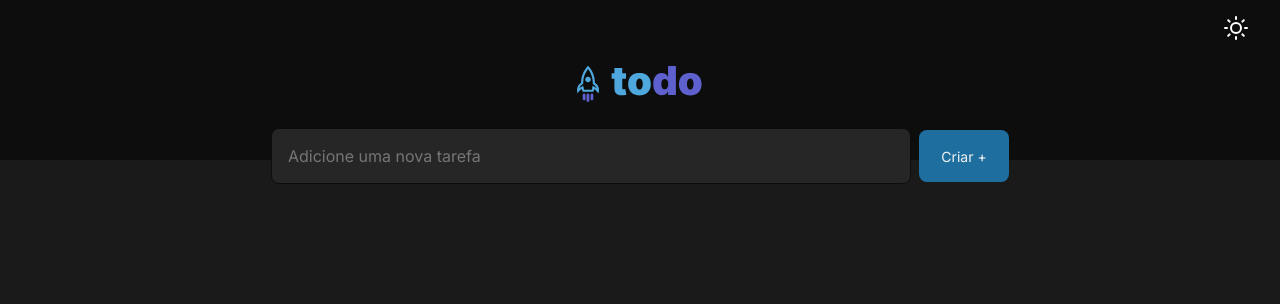
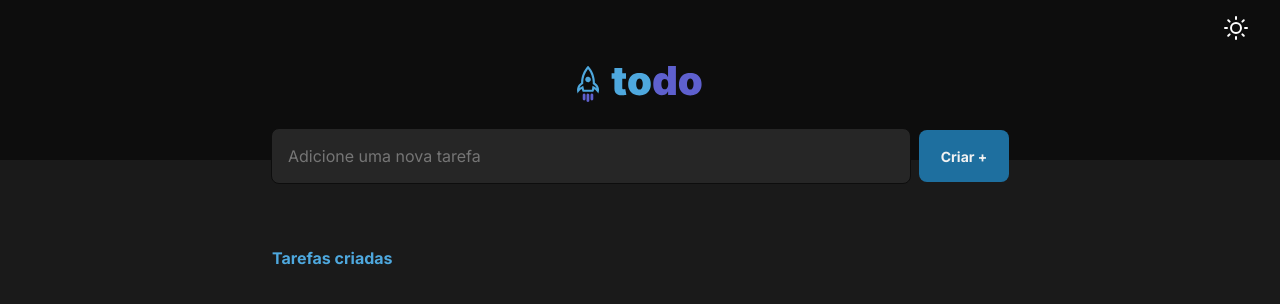
Before and after one commit to arthurbm/todo-app, a React (Vite) app: page / in a window 1280 px wide. Shown: the top 304 px of the page. Built offline with nearby package versions, Linux system fonts and the light colour scheme.

Commit message:
make progress on tasks section

```diff
--- a/src/components/InputTask/styles.ts
+++ b/src/components/InputTask/styles.ts
@@ -20,6 +20,7 @@ export const Input = styled.input`
 export const Button = styled.button`
   width: 5.625rem;
   height: 3.25rem;
+  font-weight: 700;
   border-radius: 0.5rem;
   margin-left: 0.5rem;
   font-size: 14px;
--- /dev/null
+++ b/src/components/TasksSection/index.tsx
@@ -0,0 +1,20 @@
+import React from 'react'
+import { TasksType } from '../../@types/tasks'
+import { Container, CustomText } from './styles'
+
+interface TasksSectionProps {
+  tasks: TasksType[]
+}
+
+export function TasksSection({ tasks }: TasksSectionProps) {
+  return (
+    <Container>
+      <CustomText color="blue">Tarefas criadas</CustomText>
+      {tasks.map((task) => (
+        <div key={task.id}>
+          <h2>{task.title}</h2>
+        </div>
+      ))}
+    </Container>
+  )
+}
--- /dev/null
+++ b/src/components/TasksSection/styles.ts
@@ -0,0 +1,22 @@
+import styled from 'styled-components'
+
+interface CustomTextProps {
+  color: string
+}
+
+export const Container = styled.div`
+  display: flex;
+  flex-direction: column;
+  justify-content: center;
+  margin: 4rem auto 0 auto;
+  @media (min-width: 768px) {
+    width: 46rem;
+  }
+`
+
+export const CustomText = styled.p<CustomTextProps>`
+  font-size: 1rem;
+  font-weight: 700;
+  color: ${({ color, theme }) =>
+    color === 'blue' ? theme.colors.blue2 : theme.colors.quaternary};
+`
--- a/src/components/index.ts
+++ b/src/components/index.ts
@@ -1,4 +1,5 @@
 import { Header } from './Header'
 import { InputTask } from './InputTask'
+import { TasksSection } from './TasksSection'
 
-export { Header, InputTask }
+export { Header, InputTask, TasksSection }
--- a/src/pages/Home/index.tsx
+++ b/src/pages/Home/index.tsx
@@ -1,6 +1,6 @@
 import React, { useReducer } from 'react'
 import { TaskActionKind, TaskActionType, TasksType } from '../../@types/tasks'
-import { InputTask } from '../../components'
+import { InputTask, TasksSection } from '../../components'
 
 export function Home() {
   const [tasks, dispatch] = useReducer(tasksReducer, [])
@@ -55,6 +55,7 @@ export function Home() {
   return (
     <>
       <InputTask tasks={tasks} dispatch={dispatch} />
+      <TasksSection tasks={tasks} />
     </>
   )
 }
--- a/src/styles/themes/dark.ts
+++ b/src/styles/themes/dark.ts
@@ -5,6 +5,7 @@ export const dark = {
     tertiary: '#262626',
     quaternary: '#808080',
     button: '#1E6F9F',
+    blue2: '#4EA8DE',
     whiteText: '#F2F2F2',
   },
 }
--- a/src/styles/themes/light.ts
+++ b/src/styles/themes/light.ts
@@ -6,6 +6,7 @@ export const light = {
     tertiary: '#262626',
     quaternary: '#808080',
     button: '#1E6F9F',
+    blue2: '#4EA8DE',
     whiteText: '#F2F2F2',
   },
 }
```
